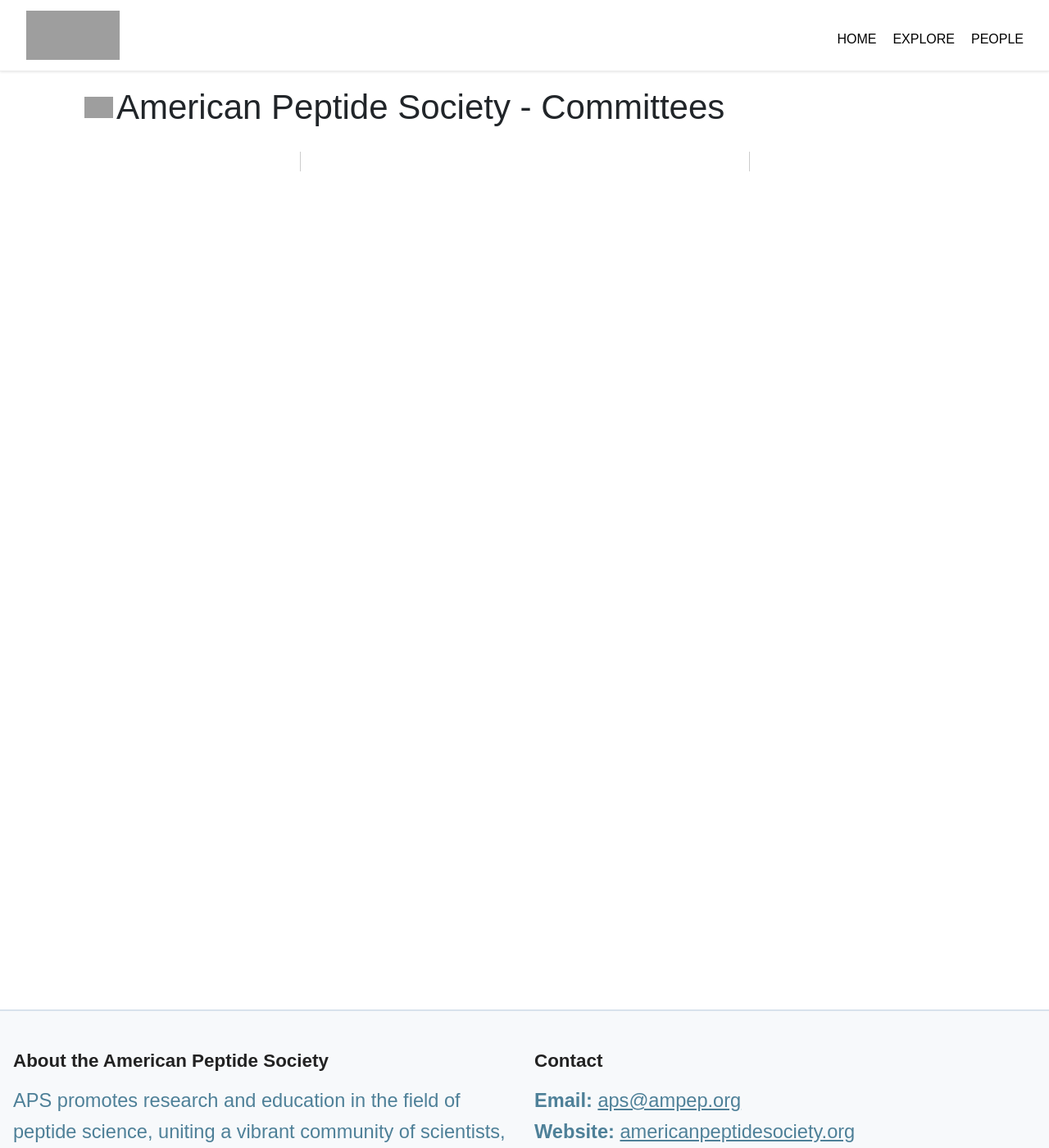
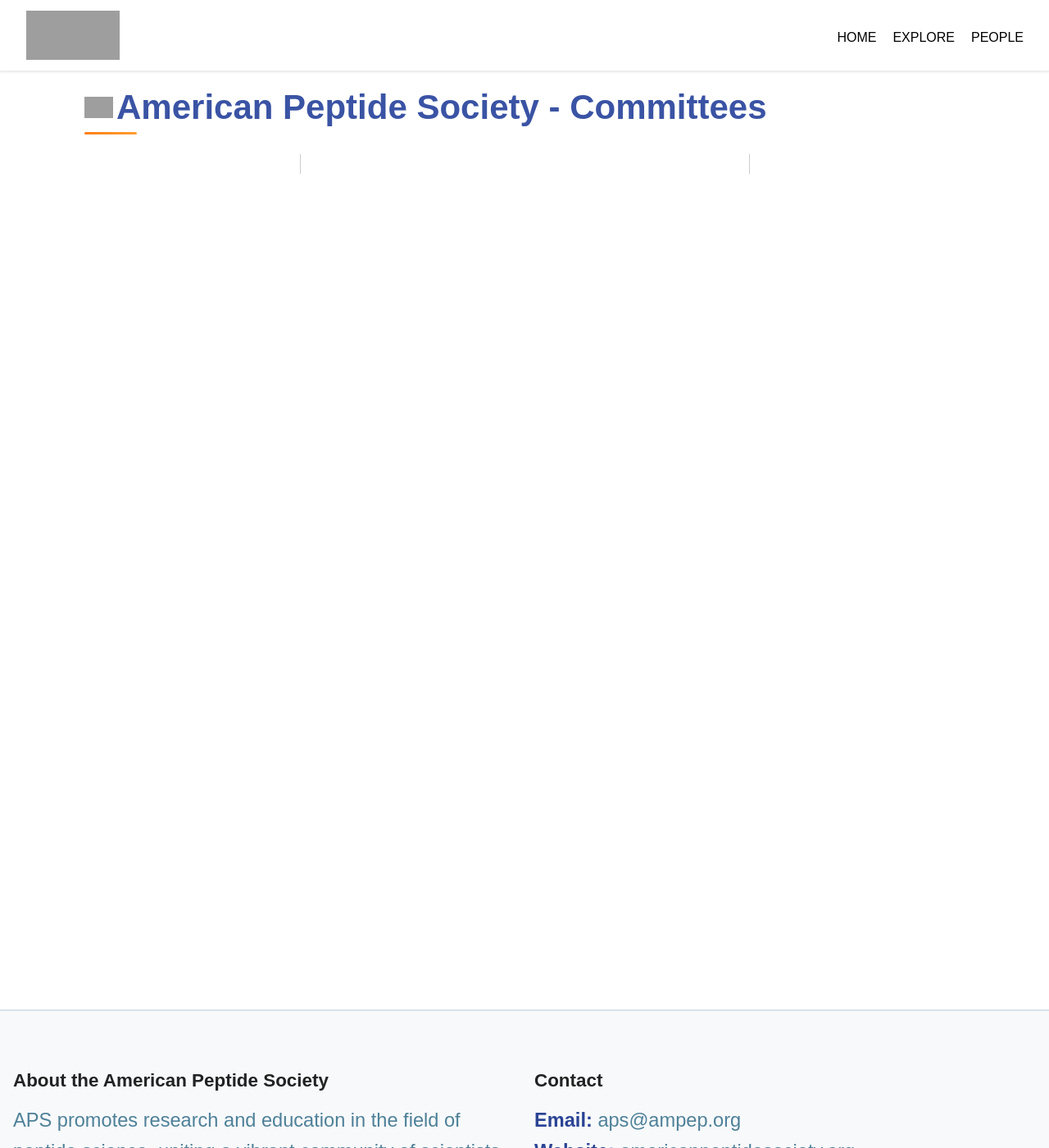
Before and after one commit to kumulars/aps2026, a Django app: template home/templates/home/committee_index_page.html in a window 1280 px wide. Shown: the whole page at 82% size. Run offline with Django 5.2, Linux system fonts and the light colour scheme; the template is opened without the code that fills it, so the values that code supplies are empty; parts of the project's set-up code (start-up, migrations or seed data) failed here and were passed over; some libraries are stand-ins or nearby versions; some web fonts are replaced; grey boxes are pictures that could not be loaded.

Commit message:
Gradual Enhancement Steps 2 & 3: Typography and Button improvements
✨ Step 2 - Enhanced Typography:
- Improved header hierarchy with brand colors
- Added elegant underline accent to main headers
- Better spacing and line-height for readability
- Enhanced link hover effects
- Professional emphasis styling

🎯 Step 3 - Modern Button Styling:
- Gradient backgrounds using brand colors
- Smooth hover animations with lift effect
- Enhanced shadows and rounded corners
- Consistent sizing variants (sm, lg)
- Improved accessibility and visual feedback

🛡️ Safe incremental approach maintained
📱 All enhancements fully responsive
🎨 Brand-consistent color implementation

Ready for final card enhancement step!

```diff
--- a/aps2026_site/static/css/custom.css
+++ b/aps2026_site/static/css/custom.css
@@ -866,3 +866,171 @@
 .aps-navbar-logo:hover {
   transform: scale(1.05);
 }
+
+/* === Enhanced Typography (Step 2) === */
+/* Improved hierarchy and readability */
+
+/* Main page headers */
+.main-page-header,
+h1.main-page-header {
+  font-weight: 600;
+  color: #3a53a4;
+  margin-bottom: 2rem;
+  position: relative;
+  line-height: 1.2;
+}
+
+.main-page-header::after {
+  content: '';
+  position: absolute;
+  bottom: -0.5rem;
+  left: 0;
+  width: 4rem;
+  height: 3px;
+  background: linear-gradient(90deg, #FF7F11, #ff9f31);
+  border-radius: 2px;
+}
+
+/* Secondary headers */
+h2, .h2 {
+  font-weight: 500;
+  color: #2a4394;
+  margin-bottom: 1.5rem;
+  margin-top: 2rem;
+}
+
+h3, .h3 {
+  font-weight: 500;
+  color: #495057;
+  margin-bottom: 1rem;
+  margin-top: 1.5rem;
+}
+
+h4, .h4 {
+  font-weight: 500;
+  color: #6c757d;
+  margin-bottom: 0.75rem;
+}
+
+/* Improved text spacing */
+p {
+  line-height: 1.6;
+  margin-bottom: 1rem;
+}
+
+/* Enhanced link styling */
+a {
+  color: #3a53a4;
+  text-decoration: none;
+  transition: color 0.2s ease;
+}
+
+a:hover {
+  color: #FF7F11;
+  text-decoration: underline;
+}
+
+/* Professional list styling */
+ul, ol {
+  line-height: 1.6;
+}
+
+li {
+  margin-bottom: 0.25rem;
+}
+
+/* Emphasis improvements */
+strong, b {
+  font-weight: 600;
+  color: #2a4394;
+}
+
+em, i {
+  color: #495057;
+}
+
+/* === Enhanced Buttons (Step 3) === */
+/* Modern button styling with smooth interactions */
+
+.btn {
+  font-weight: 500;
+  border-radius: 8px;
+  padding: 0.75rem 1.5rem;
+  transition: all 0.3s ease;
+  border: 2px solid transparent;
+  text-decoration: none;
+  display: inline-block;
+  cursor: pointer;
+}
+
+.btn:hover {
+  transform: translateY(-2px);
+  text-decoration: none;
+  box-shadow: 0 4px 12px rgba(0,0,0,0.15);
+}
+
+/* Primary buttons */
+.btn-primary {
+  background: linear-gradient(135deg, #3a53a4, #5a73c4);
+  color: #ffffff;
+  border-color: #3a53a4;
+}
+
+.btn-primary:hover {
+  background: linear-gradient(135deg, #2a4394, #3a53a4);
+  color: #ffffff;
+  border-color: #2a4394;
+}
+
+/* Secondary buttons */
+.btn-secondary {
+  background: linear-gradient(135deg, #cb3b2d, #db5b4d);
+  color: #ffffff;
+  border-color: #cb3b2d;
+}
+
+.btn-secondary:hover {
+  background: linear-gradient(135deg, #bb2b1d, #cb3b2d);
+  color: #ffffff;
+  border-color: #bb2b1d;
+}
+
+/* Outline buttons */
+.btn-outline-primary {
+  background: transparent;
+  color: #3a53a4;
+  border-color: #3a53a4;
+}
+
+.btn-outline-primary:hover {
+  background: #3a53a4;
+  color: #ffffff;
+  border-color: #3a53a4;
+}
+
+/* Success buttons */
+.btn-success {
+  background: linear-gradient(135deg, #28a745, #48c765);
+  color: #ffffff;
+  border-color: #28a745;
+}
+
+.btn-success:hover {
+  background: linear-gradient(135deg, #218838, #28a745);
+  color: #ffffff;
+  border-color: #218838;
+}
+
+/* Small buttons */
+.btn-sm {
+  padding: 0.5rem 1rem;
+  font-size: 0.875rem;
+  border-radius: 6px;
+}
+
+/* Large buttons */
+.btn-lg {
+  padding: 1rem 2rem;
+  font-size: 1.125rem;
+  border-radius: 10px;
+}
```
